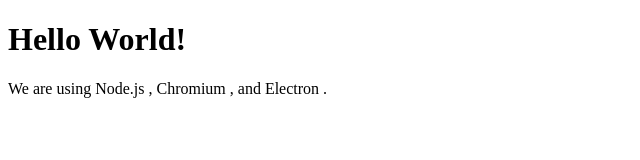
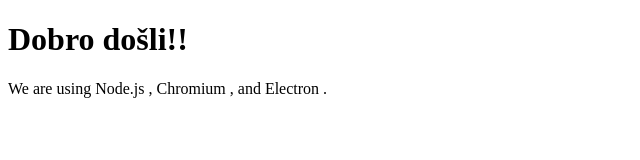
Before and after one commit to gr8ref/ElectronApp, an Electron app: page index.html in a window 800 px wide. Shown: the whole page, without its empty margins (0-640 px from the left). Drawn offline with Linux system fonts and the light colour scheme.

Commit message:
Update index.html

```diff
--- a/index.html
+++ b/index.html
@@ -8,7 +8,7 @@
     <title>Hello World!</title>
   </head>
   <body>
-    <h1>Hello World!</h1>
+    <h1>Dobro došli!!</h1>
     We are using Node.js <span id="node-version"></span>,
     Chromium <span id="chrome-version"></span>,
     and Electron <span id="electron-version"></span>.
```
